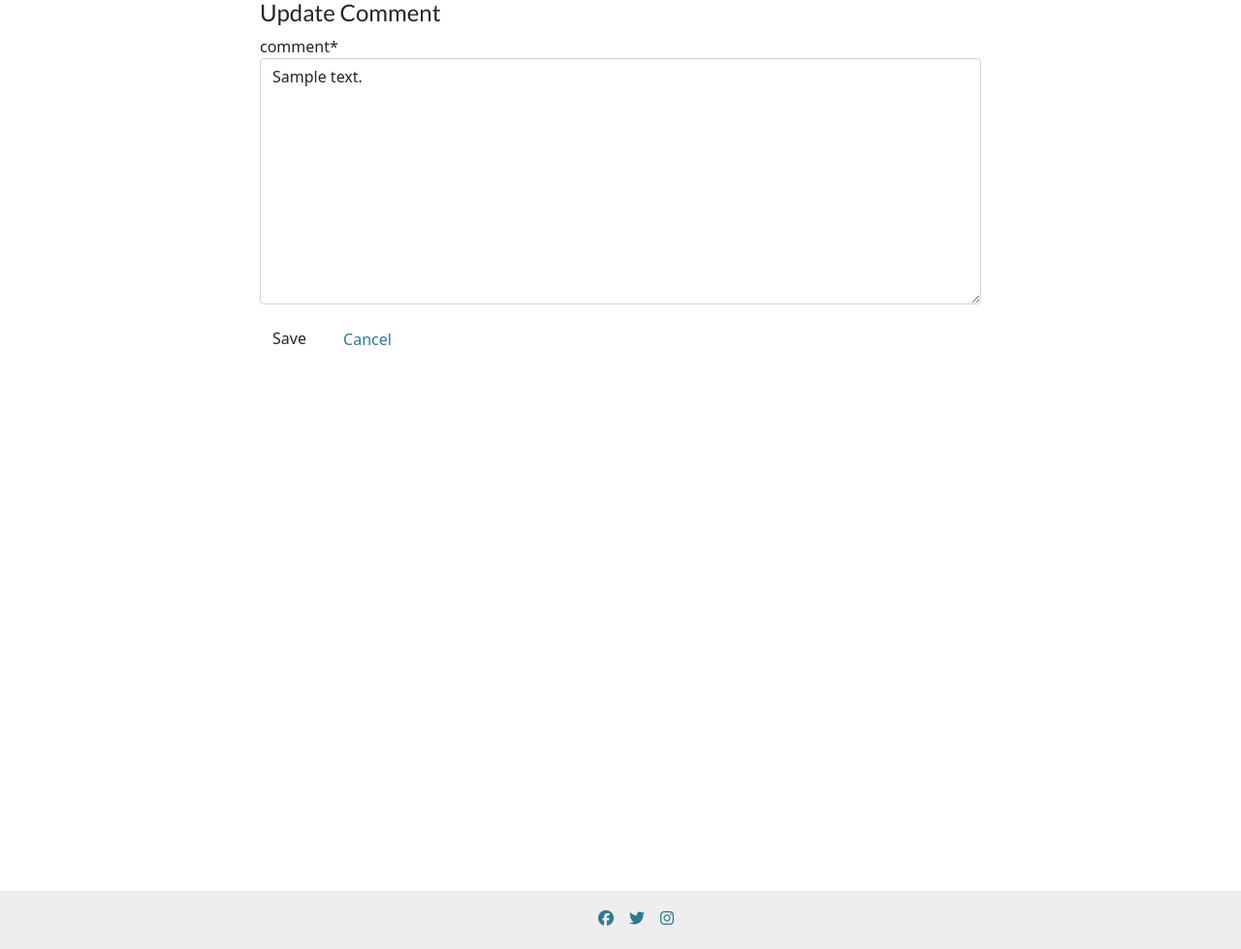
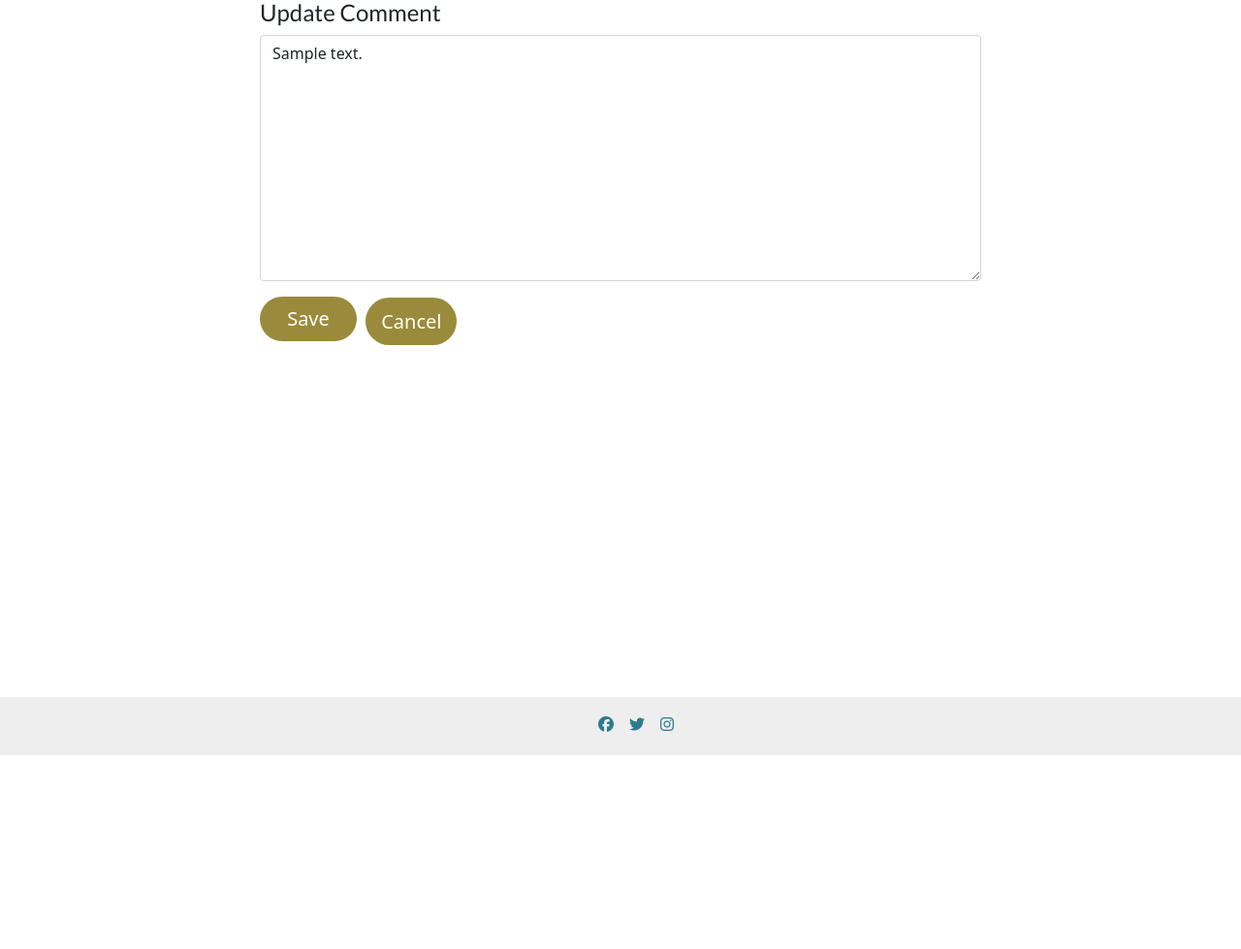
Before and after one commit to rkyzk/ecopost-2023, a Django app: page /update_comment/comment1/ in a window 1280 px wide. Shown: the part 321-1300 px from the top of the page at 97% size. After the commit the page ends 1100 px from the top, so only its background shows below. Run offline with Django 3.2, Linux system fonts and the light colour scheme; a user stored in the database is signed in; tables that the repository leaves empty hold one stand-in row (values such as "Sample post"); some libraries are stand-ins or nearby versions.

Commit message:
remove unnecessary css rules

```diff
--- a/blog/static/blog/css/style.css
+++ b/blog/static/blog/css/style.css
@@ -232,7 +232,8 @@ h1 {
     padding-left: 50px;
 }
 
-.comments-right label {
+.comments-right label,
+.update-comment label {
     display: none;
 }
 
@@ -251,12 +252,6 @@ h1 {
 
 .heart {
     color: #d87979;
-}
-
-/* --------- Write Stories, Update Posts and Update Comments ------ */
-
-.form-section {
-    min-height: 880px;
 }
 
 /* ---------- search.html -------------------------*/
--- a/blog/templates/blog/update_comment.html
+++ b/blog/templates/blog/update_comment.html
@@ -1,15 +1,15 @@
 {% extends "blog/base.html" %}
 {% block content %}
 {% load crispy_forms_tags %}
-<div class="form-section">
+<div class="update-comment">
     <div class="col-lg-8 offset-lg-2">
         <form method="POST">
             {% csrf_token %}
             <h4>Update Comment</h4>
             {{ comment_form | crispy}}
             <div class="mt-3">
-                <input type="submit" class="btn btn-submit" value="Save">
-                <a href="{% url 'detail_page' slug %}" class="btn-submit cancel cancel-comment btn-right">Cancel</a>
+                <input type="submit" class="beige-btn" value="Save">
+                <a href="{% url 'detail_page' slug %}" class="beige-btn cancel cancel-comment btn-right">Cancel</a>
             </div>
         </form>
     </div>
--- a/blog/templates/blog/update_post.html
+++ b/blog/templates/blog/update_post.html
@@ -1,7 +1,7 @@
 {% extends "blog/base.html" %}
 {% block content %}
 {% load crispy_forms_tags %}
-<div class="container form-section">
+<div class="container">
     <div class="col-lg-8 offset-lg-2">
         <h1>Update your story</h1>
         <form method="POST" class="mt-3" enctype="multipart/form-data">
```
Also changed, not shown: ecopost/settings.py (+8 -8 lines).
